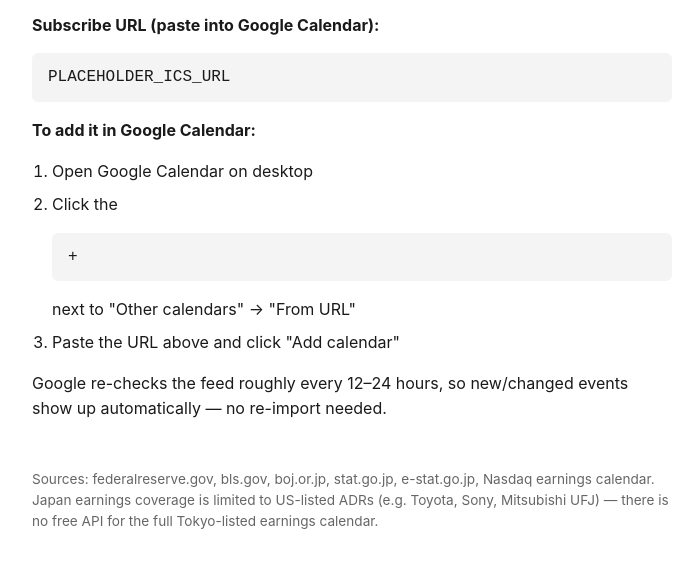
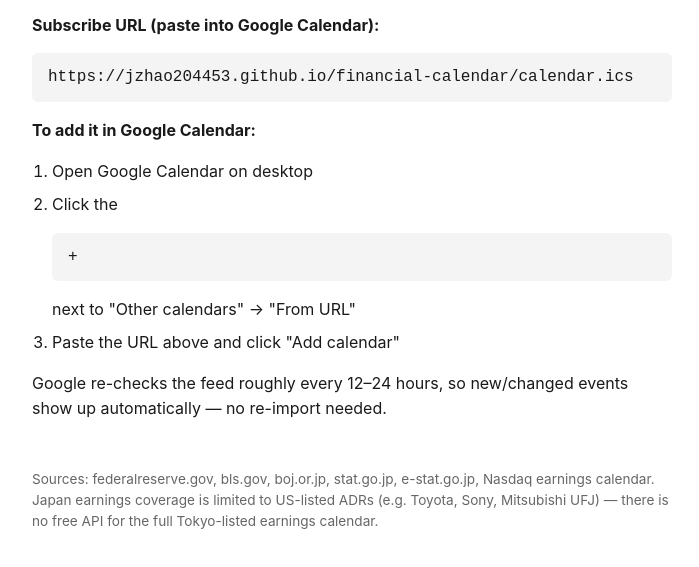
Before and after one commit to jzhao204453/financial-calendar, a website: page docs/index.html in a window 1280 px wide. Shown: the part 179-746 px from the top of the page, without its empty margins (288-987 px from the left). Drawn offline with Linux system fonts and the light colour scheme.

Commit message:
Fill in Pages subscribe URL

```diff
--- a/docs/index.html
+++ b/docs/index.html
@@ -18,7 +18,7 @@
   <p>FOMC meetings, US CPI &amp; jobs reports (NFP), BOJ meetings, Japan CPI &amp; labour data, and large-cap earnings calls &mdash; auto-updated daily and subscribable from Google Calendar.</p>
 
   <p><strong>Subscribe URL (paste into Google Calendar):</strong></p>
-  <span class="url-box" id="ics-url">PLACEHOLDER_ICS_URL</span>
+  <span class="url-box" id="ics-url">https://jzhao204453.github.io/financial-calendar/calendar.ics</span>
 
   <p><strong>To add it in Google Calendar:</strong></p>
   <ol>
```
